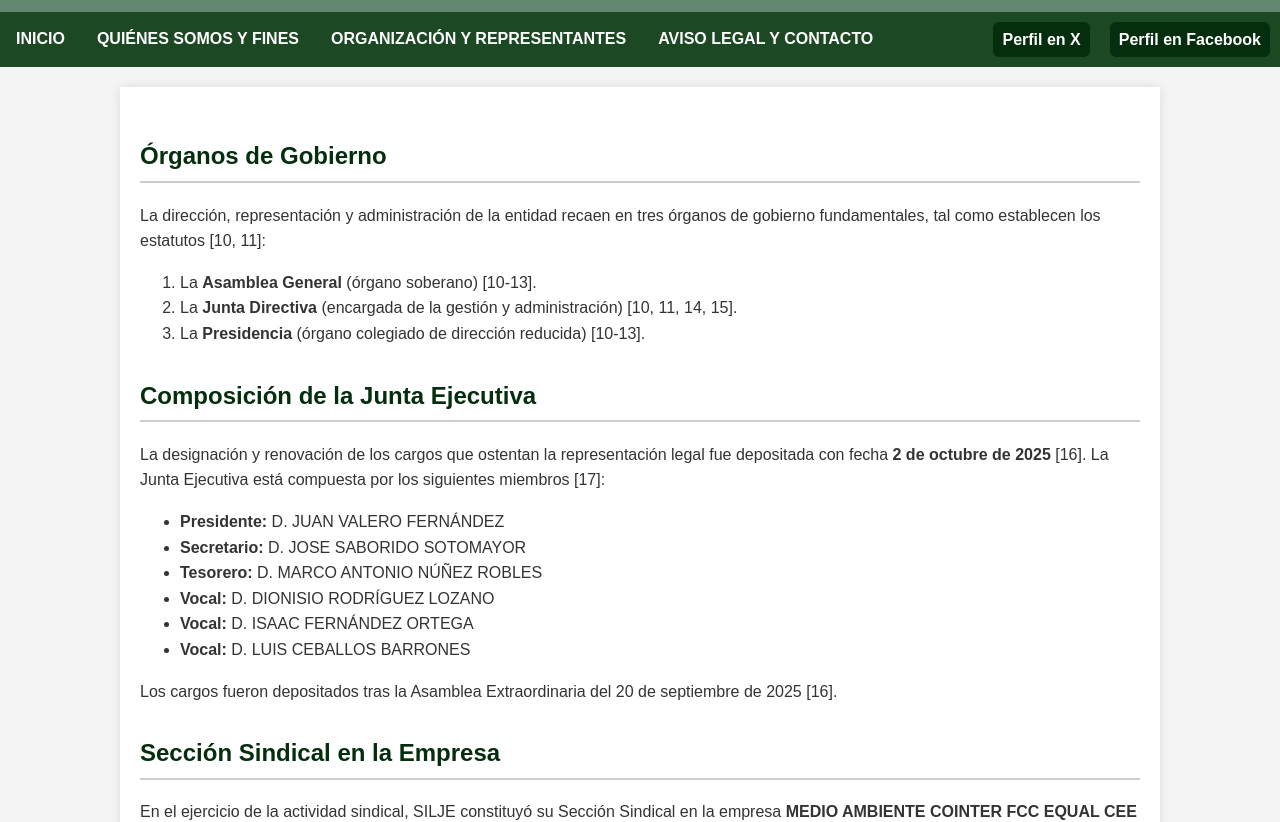
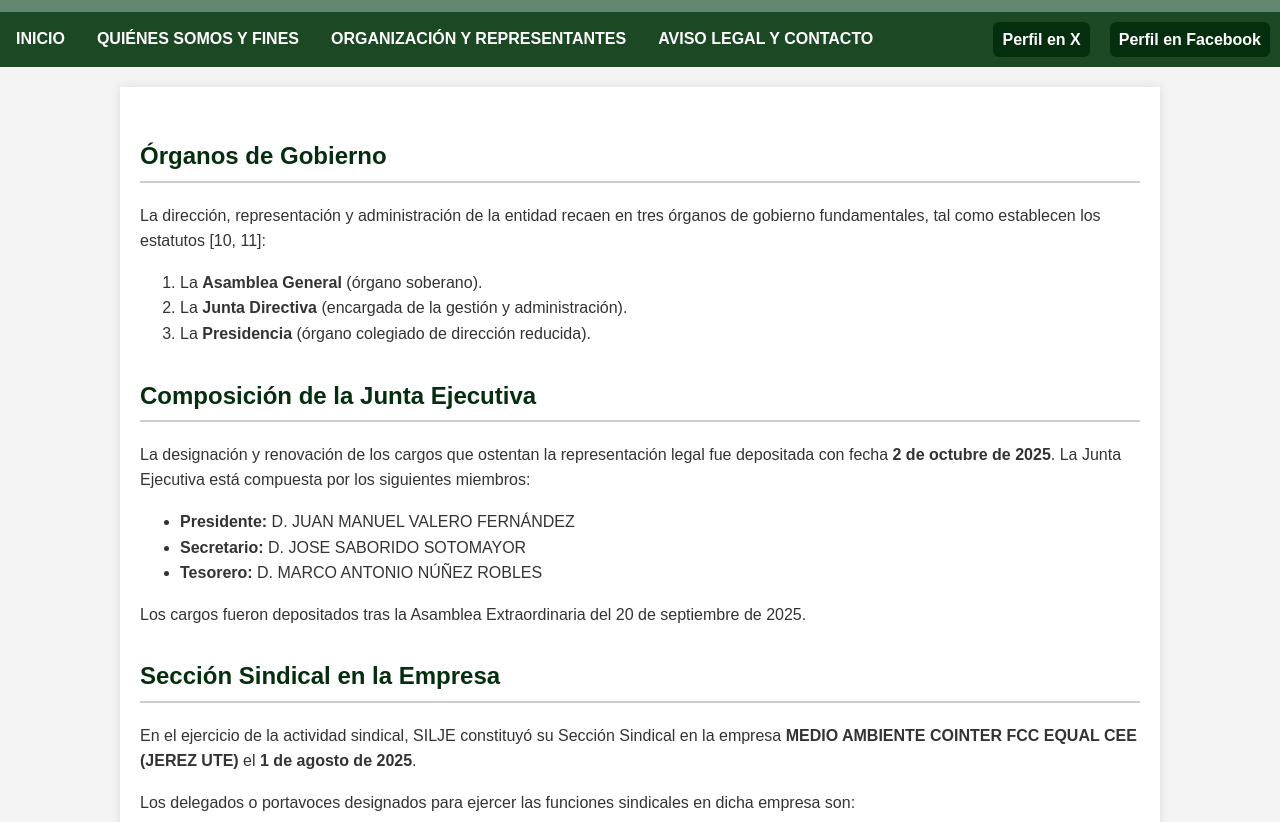
Before and after one commit to 000101dbm/000101dbm.github.io, a plain HTML site: page organizacion.html in a window 1280 px wide. Shown: the part 138-960 px from the top of the page. Drawn offline with Linux system fonts and the light colour scheme.

Commit message:
Update organizacion.html

```diff
--- a/organizacion.html
+++ b/organizacion.html
@@ -33,35 +33,31 @@
 
         <p>La dirección, representación y administración de la entidad recaen en tres órganos de gobierno fundamentales, tal como establecen los estatutos [10, 11]:</p>
         <ol>
-            <li>La <strong>Asamblea General</strong> (órgano soberano) [10-13].</li>
-            <li>La <strong>Junta Directiva</strong> (encargada de la gestión y administración) [10, 11, 14, 15].</li>
-            <li>La <strong>Presidencia</strong> (órgano colegiado de dirección reducida) [10-13].</li>
+            <li>La <strong>Asamblea General</strong> (órgano soberano).</li>
+            <li>La <strong>Junta Directiva</strong> (encargada de la gestión y administración).</li>
+            <li>La <strong>Presidencia</strong> (órgano colegiado de dirección reducida).</li>
         </ol>
 
         <h2 class="section-title">Composición de la Junta Ejecutiva</h2>
 
-        <p>La designación y renovación de los cargos que ostentan la representación legal fue depositada con fecha <strong>2 de octubre de 2025</strong> [16]. La Junta Ejecutiva está compuesta por los siguientes miembros [17]:</p>
+        <p>La designación y renovación de los cargos que ostentan la representación legal fue depositada con fecha <strong>2 de octubre de 2025</strong>. La Junta Ejecutiva está compuesta por los siguientes miembros:</p>
 
         <ul class="executive-list">
-            <li><strong>Presidente:</strong> D. JUAN VALERO FERNÁNDEZ</li>
+            <li><strong>Presidente:</strong> D. JUAN MANUEL VALERO FERNÁNDEZ</li>
             <li><strong>Secretario:</strong> D. JOSE SABORIDO SOTOMAYOR</li>
             <li><strong>Tesorero:</strong> D. MARCO ANTONIO NÚÑEZ ROBLES</li>
-            <li><strong>Vocal:</strong> D. DIONISIO RODRÍGUEZ LOZANO</li>
-            <li><strong>Vocal:</strong> D. ISAAC FERNÁNDEZ ORTEGA</li>
-            <li><strong>Vocal:</strong> D. LUIS CEBALLOS BARRONES</li>
         </ul>
-        <p class="small-text">Los cargos fueron depositados tras la Asamblea Extraordinaria del 20 de septiembre de 2025 [16].</p>
+        <p class="small-text">Los cargos fueron depositados tras la Asamblea Extraordinaria del 20 de septiembre de 2025.</p>
 
         <h2 class="section-title">Sección Sindical en la Empresa</h2>
 
-        <p>En el ejercicio de la actividad sindical, SILJE constituyó su Sección Sindical en la empresa <strong>MEDIO AMBIENTE COINTER FCC EQUAL CEE (JEREZ UTE)</strong> el <strong>1 de agosto de 2025</strong> [18, 19].</p>
-        <p>Los delegados o portavoces designados para ejercer las funciones sindicales en dicha empresa son [18, 19]:</p>
+        <p>En el ejercicio de la actividad sindical, SILJE constituyó su Sección Sindical en la empresa <strong>MEDIO AMBIENTE COINTER FCC EQUAL CEE (JEREZ UTE)</strong> el <strong>1 de agosto de 2025</strong>.</p>
+        <p>Los delegados o portavoces designados para ejercer las funciones sindicales en dicha empresa son:</p>
         <ul class="executive-list">
             <li>Marco Antonio Núñez Robles</li>
-            <li>Luis Ceballos Barrones</li>
             <li>Juan Manuel Valero Fernández</li>
         </ul>
-        <p>La organización podrá constituir Secciones Sindicales a nivel de Empresas, de acuerdo con lo indicado en la Ley Orgánica de Libertad Sindical [20, 21].</p>
+        <p>La organización podrá constituir Secciones Sindicales a nivel de Empresas, de acuerdo con lo indicado en la Ley Orgánica de Libertad Sindical.</p>
 
     </div>
 
```
